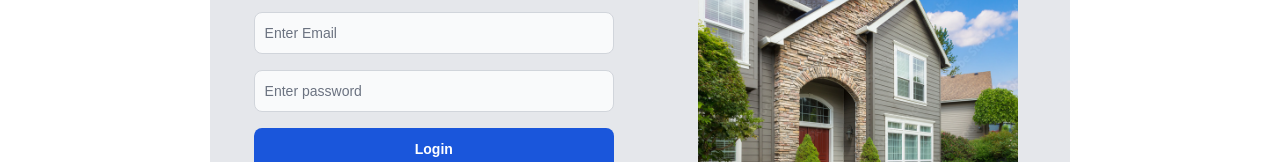
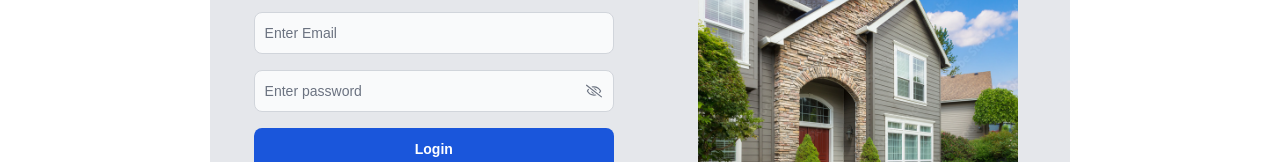
Before and after one commit to Arham097/AB-Real-Estate, a React (Vite) app in the folder client/: page /sign-in in a window 1280 px wide. Shown: the part 320-482 px from the top of the page. Built offline with nearby package versions, Linux system fonts and the light colour scheme.

Commit message:
adding show password and hide password functionality in signIN and SignUp page

```diff
--- a/client/src/Pages/SignIn.jsx
+++ b/client/src/Pages/SignIn.jsx
@@ -8,9 +8,11 @@ import {
   signInSuccess,
   signInFailure,
 } from "./../store/userSlice";
+import { FaRegEye, FaRegEyeSlash } from "react-icons/fa";
 import { useDispatch } from "react-redux";
 function SignUp() {
   const [signInInfo, setSignInInfo] = useState({});
+  const [showPassword, setShowPassword] = useState(false);
   const navigate = useNavigate();
   const dispatch = useDispatch();
   const handleChange = (e) => {
@@ -55,12 +57,25 @@ function SignUp() {
                 id="email"
                 onChange={handleChange}
               />
+              <div className="relative">
                 <TextInput
                   type="password"
                   placeholder="Enter password"
                   id="password"
                   onChange={handleChange}
                 />
+                {!showPassword ? (
+                  <FaRegEyeSlash
+                    className="text-gray-500 absolute top-1/2 right-3 -translate-y-1/2"
+                    onClick={() => setShowPassword(false)}
+                  />
+                ) : (
+                  <FaRegEye
+                    className="text-gray-500 absolute top-1/2 right-3 -translate-y-1/2"
+                    onClick={() => setShowPassword(true)}
+                  />
+                )}
+              </div>
               <Button
                 type="submit"
                 className="text-xl w-full font-bold"
```
Lines whose indentation alone changed are shown as unchanged.
